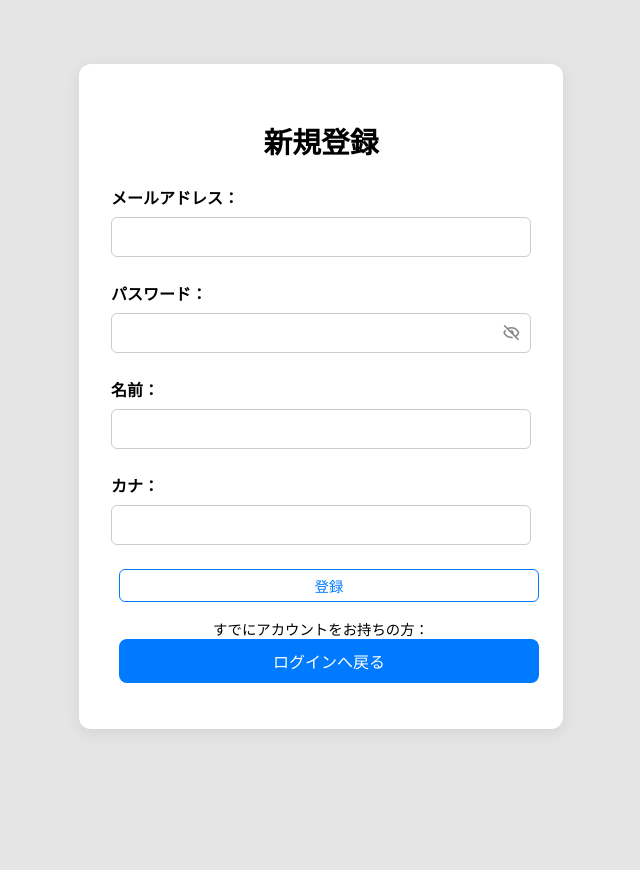
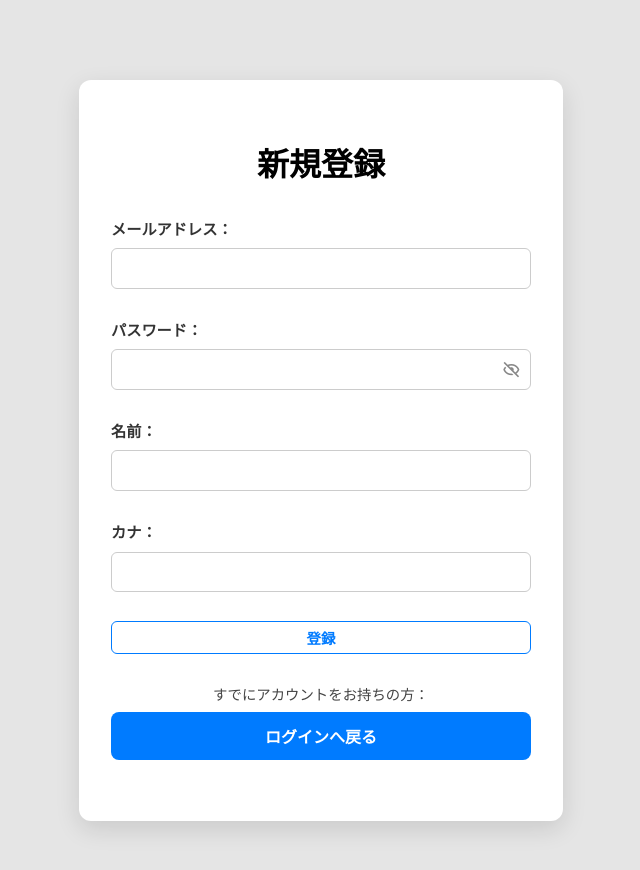
Before and after one commit to Aswell-Demo/ReactDemo-LavaJava, a React (Vite) app: page /register in a window 1280 px wide. Shown: the top 870 px of the page, without its empty margins (319-959 px from the left). Before the commit the page ends 800 px from the top, so only its background shows below. Built offline with nearby package versions, Linux system fonts and the light colour scheme; no server answers.

Commit message:
UI調整

```diff
--- a/src/index.css
+++ b/src/index.css
@@ -130,57 +130,65 @@ body {
 /* =========================================
   📝 1. 登録画面（Register Page）
 ========================================= */
-
-/* <-------------------- 登録画面のコンテナ（中央寄せ）---------------------> */
 .register-container {
-  max-width: 420px; /* 最大幅 */
-  margin: 8vh auto; /* 上下中央配置 */
-  padding: 2rem;
-  background-color: #fff; /* 背景色：白 */
-  border-radius: 12px; /* 角丸 */
-  box-shadow: 0 4px 16px rgba(0, 0, 0, 0.08); /* 影 */
+  max-width: 420px;
+  margin: 10vh auto;
+  padding: 2.5rem 2rem;
+  background-color: #ffffff;
+  border-radius: 12px;
+  box-shadow: 0 8px 24px rgba(0, 0, 0, 0.12);
 }
 
 .register-title {
-  font-size: 1.8rem;
-  margin-bottom: 1.5rem;
+  font-size: 2rem;
+  font-weight: 700;
+  margin-bottom: 2rem;
   text-align: center;
 }
 
 .register-field {
-  margin-bottom: 1.5rem;
+  margin-bottom: 1.8rem;
 }
 
 .register-label {
   display: block;
-  margin-bottom: 0.5rem;
-  font-weight: bold;
+  margin-bottom: 0.6rem;
+  font-weight: 600;
+  font-size: 0.95rem;
+  color: #333;
 }
 
 .register-input {
   width: 100%;
-  padding: 10px 12px;
+  padding: 0.65rem 0.85rem;
   font-size: 1rem;
   border: 1px solid #ccc;
   border-radius: 6px;
   box-sizing: border-box;
+  transition: border-color 0.2s ease;
+}
+.register-input:focus {
+  border-color: #28a745;
+  outline: none;
 }
 
 .toggle-password-button {
-  padding: 6px 12px;
-  font-size: 0.9rem;
+  margin-top: 0.3rem;
+  font-size: 0.85rem;
   background-color: #eee;
   border: none;
   border-radius: 6px;
+  padding: 6px 12px;
   cursor: pointer;
 }
 
 .register-button {
   width: 100%;
-  padding: 10px;
+  padding: 12px;
   background-color: #28a745;
   color: white;
   font-size: 1rem;
+  font-weight: bold;
   border: none;
   border-radius: 8px;
   cursor: pointer;
@@ -193,76 +201,89 @@ body {
 .register-login-link {
   text-align: center;
   font-size: 0.9rem;
+  margin-bottom: 0.5rem;
+  color: #444;
 }
 
 .login-button {
-  margin-left: 0.5rem;
+  width: 100%;
   padding: 5px 10px;
   font-size: 0.9rem;
   background-color: transparent;
-  border: 1px solid #007bff;
-  color: #007bff;
+  border: 1px solid #28a745;
+  color: #28a745;
   border-radius: 6px;
   cursor: pointer;
+  transition: 0.3s;
 }
 .login-button:hover {
-  background-color: #007bff;
+  background-color: #28a745;
   color: white;
 }
+
 
 /* =========================================
   🏠 2. ログイン画面（Login Page）
 ========================================= */
-
 .login-container {
-  max-width: 400px;
-  margin: 8vh auto;
-  padding: 2rem;
-  background-color: #fff;
+  max-width: 420px;
+  margin: 10vh auto;
+  padding: 2.5rem 2rem;
+  background-color: #ffffff;
   border-radius: 12px;
-  box-shadow: 0 4px 16px rgba(0, 0, 0, 0.1);
+  box-shadow: 0 8px 24px rgba(0, 0, 0, 0.12);
 }
 
 .login-title {
-  font-size: 1.8rem;
-  margin-bottom: 1.5rem;
+  font-size: 2rem;
+  font-weight: 700;
+  margin-bottom: 2rem;
   text-align: center;
 }
 
 .login-field {
-  margin-bottom: 1.5rem;
+  margin-bottom: 1.8rem;
 }
 
 .login-label {
   display: block;
-  margin-bottom: 0.5rem;
-  font-weight: bold;
+  margin-bottom: 0.6rem;
+  font-weight: 600;
+  font-size: 0.95rem;
+  color: #333;
 }
 
 .login-input {
   width: 100%;
-  padding: 10px 12px;
+  padding: 0.65rem 0.85rem;
   font-size: 1rem;
   border: 1px solid #ccc;
   border-radius: 6px;
   box-sizing: border-box;
+  transition: border-color 0.2s ease;
+}
+.login-input:focus {
+  border-color: #007bff;
+  outline: none;
 }
 
 .toggle-password-button {
-  padding: 6px 12px;
-  font-size: 0.9rem;
+  margin-top: 0.3rem;
+  font-size: 0.85rem;
   background-color: #eee;
   border: none;
   border-radius: 6px;
+  padding: 6px 12px;
   cursor: pointer;
 }
 
 .login-button {
   width: 100%;
-  padding: 10px;
+  padding: 12px;
   background-color: #007bff;
   color: white;
   font-size: 1rem;
+  font-weight: bold;
   border: none;
   border-radius: 8px;
   cursor: pointer;
@@ -275,10 +296,11 @@ body {
 .login-register-link {
   text-align: center;
   font-size: 0.9rem;
+  margin-top: 1.5rem;
+  color: #444;
 }
 
 .register-button {
-  margin-left: 0.5rem;
   padding: 5px 10px;
   font-size: 0.9rem;
   background-color: transparent;
@@ -286,11 +308,13 @@ body {
   color: #007bff;
   border-radius: 6px;
   cursor: pointer;
+  transition: 0.3s;
 }
 .register-button:hover {
   background-color: #007bff;
   color: white;
 }
+
 
 /* =========================================
   👤 3. 顧客画面（Customer Page）
@@ -300,20 +324,22 @@ body {
   display: flex;
   justify-content: space-between;
   align-items: center;
-  padding: 16px 24px;
+  padding: 16px 32px; /* ← 左右邊距為黃金距：16px / 32px */
+  background-color: #fff;
   border-bottom: 1px solid #ddd;
-  background-color: #fff;
 }
 
 .header-left {
-  font-size: 2rem;
+  flex: 0 0 38%;  /* 約黃金比例 38% */
+  font-size: 1.8rem;
   font-weight: bold;
 }
 
 .header-right {
+  flex: 0 0 62%;
   display: flex;
-  gap: 15px;
-  width: 35%;
+  justify-content: flex-end;
+  gap: 1.2rem; /* 間距用黃金距離約 1.2rem（19px） */
 }
 
 .nav-button.nav-new,
@@ -322,12 +348,18 @@ body {
 }
 
 .nav-button.logout-button {
+  display: inline-flex;
+  align-items: center;   /* 垂直置中 icon + 文字 */
+  justify-content: center;
+  gap: 0.5rem;
+  padding: 0.65rem 1.6rem;
   border: 1px solid #0753a6;
+  background-color: white;
+  color: #0753a6;
+  font-weight: bold;
+  border-radius: 10px;
   font-size: 1rem;
-  border-radius: 30px;
-  background-color: white;
-  border-radius: 10px;
-  color: #0553a6;
+  cursor: pointer;
   transition: all 0.3s ease;
 }
 
@@ -337,7 +369,8 @@ body {
 }
 
 .nav-button.logout-button i {
-  font-size: 0.9rem;
+  padding-right: .2rem;
+  font-size: 1.2rem;
 }
 
 /* =========================================
@@ -571,16 +604,16 @@ body {
 }
 
 .nav-button {
-  display: block;
-  width: 100%;
-  padding: 12px 0;
-  font-size: 14px;
+  padding: 0.65rem 1.5rem; /* 上下約 10px、左右約 24px（黃金比例） */
+  font-size: 1rem;
   font-weight: bold;
-  color: #0053a6;
-  background: white;
-  border: none;
+  border: 1px solid transparent;
+  border-radius: 10px;
+  background-color: white;
+  color: #007bff;
   cursor: pointer;
-  text-align: center;
+  transition: all 0.2s ease-in-out;
+  min-height: 44px; /* ✅ 黃金高度標準 */
 }
 
 .nav-button:hover {
--- a/src/pages/Register/components/RegisterForm.tsx
+++ b/src/pages/Register/components/RegisterForm.tsx
@@ -140,7 +140,7 @@ const RegisterForm: React.FC<Props> = ({ onLoginClick }) => {
             required
           />
         </div>
-
+        <div className="register-field">
         {/* 🚀 登録ボタン（ローディング表示付き） */}
         <button
           className="register-button"
@@ -163,15 +163,16 @@ const RegisterForm: React.FC<Props> = ({ onLoginClick }) => {
             "登録"
           )}
         </button>
+        </div>
       </form>
 
       {/* 🔁 ログイン画面への戻るリンク */}
-      <p className="register-login-link" style={{ marginTop: "1rem" }}>
-        すでにアカウントをお持ちの方：
-        <button className="login-button" onClick={onLoginClick}>
-          ログインへ戻る
-        </button>
-      </p>
+<div className="register-field">
+  <p className="register-login-link">すでにアカウントをお持ちの方：</p>
+  <button className="login-button" onClick={onLoginClick}>
+    ログインへ戻る
+  </button>
+</div>
     </div>
   );
 };
```
